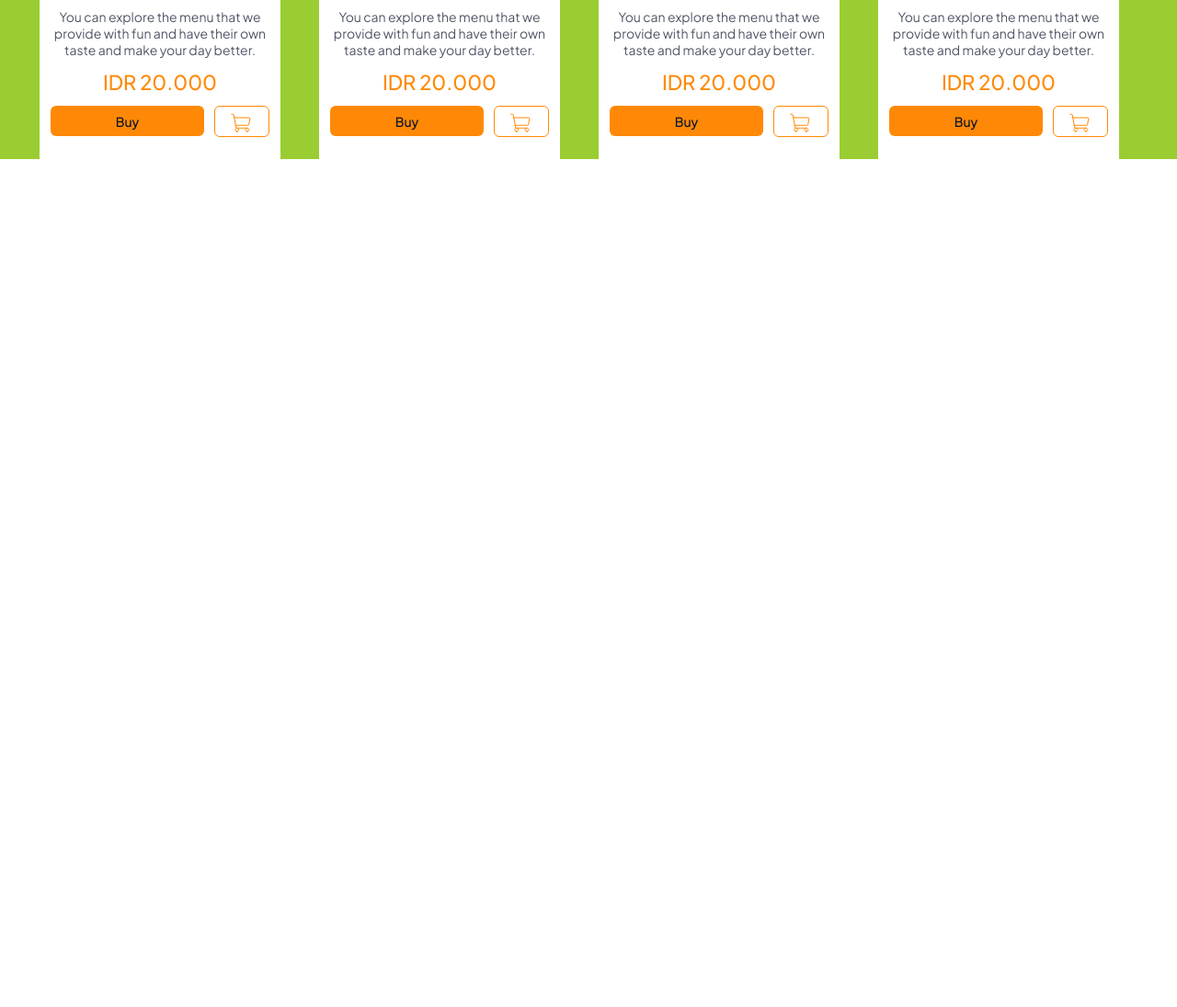
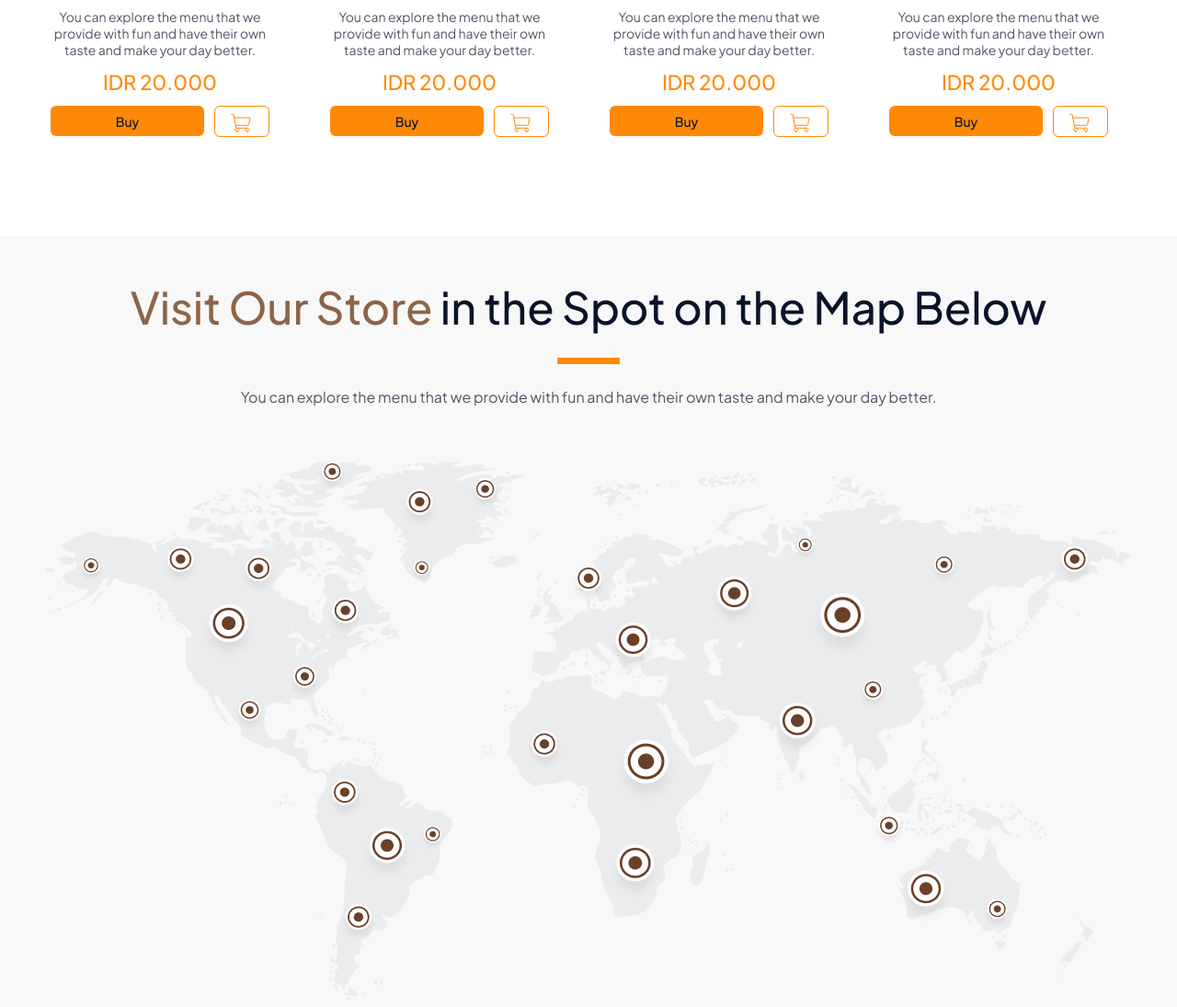
Before and after one commit to adityabastyas/koda-b6-html, a plain HTML site: page home.html in a window 1280 px wide. Shown: the part 2174-3269 px from the top of the page at 92% size. Before the commit the page ends 2431 px from the top, so only its background shows below. Drawn offline with Linux system fonts and the light colour scheme.

Commit message:
feat: add feature location image an text, and styling with css

```diff
--- a/home.html
+++ b/home.html
@@ -261,6 +261,22 @@
           </article>
         </section>
       </section>
+
+      <section class="location">
+        <h3 class="location-title">
+          <span>Visit Our Store</span> in the Spot on the Map Below
+        </h3>
+        <div class="location-line"></div>
+
+        <p class="location-text">
+          You can explore the menu that we provide with fun and have their own
+          taste and make your day better.
+        </p>
+
+        <div>
+          <img src="./images/location.png" alt="location in map" />
+        </div>
+      </section>
     </main>
   </body>
 </html>
--- a/style/home.css
+++ b/style/home.css
@@ -220,7 +220,6 @@ section.container-favorite {
   padding-top: 80px;
   margin-bottom: 84px;
   clear: both;
-  background-color: yellowgreen;
 }
 
 h2.text-favorite {
@@ -325,3 +324,37 @@ a.icon-cart-shopping {
 .icon-cart-shopping img {
   vertical-align: middle;
 }
+
+/*--location map--*/
+section.location {
+  text-align: center;
+  background-color: #e8e8e84d;
+  padding: 46px 0 97px 0;
+}
+
+h3.location-title {
+  color: #0b132a;
+  font-family: "Plus Jakarta Sans", sans-serif;
+  font-weight: 500;
+  font-size: 48px;
+}
+
+.location-title span {
+  color: #8e6447;
+}
+
+div.location-line {
+  width: 68px;
+  height: 7px;
+  background-color: #ff8906;
+  text-align: center;
+  margin: 25px auto;
+}
+
+p.location-text {
+  color: #4f5665;
+  font-family: "Plus Jakarta Sans", sans-serif;
+  font-weight: 400;
+  font-size: 16px;
+  margin-bottom: 60px;
+}
```
Also changed, not shown: images/location.png (added).
